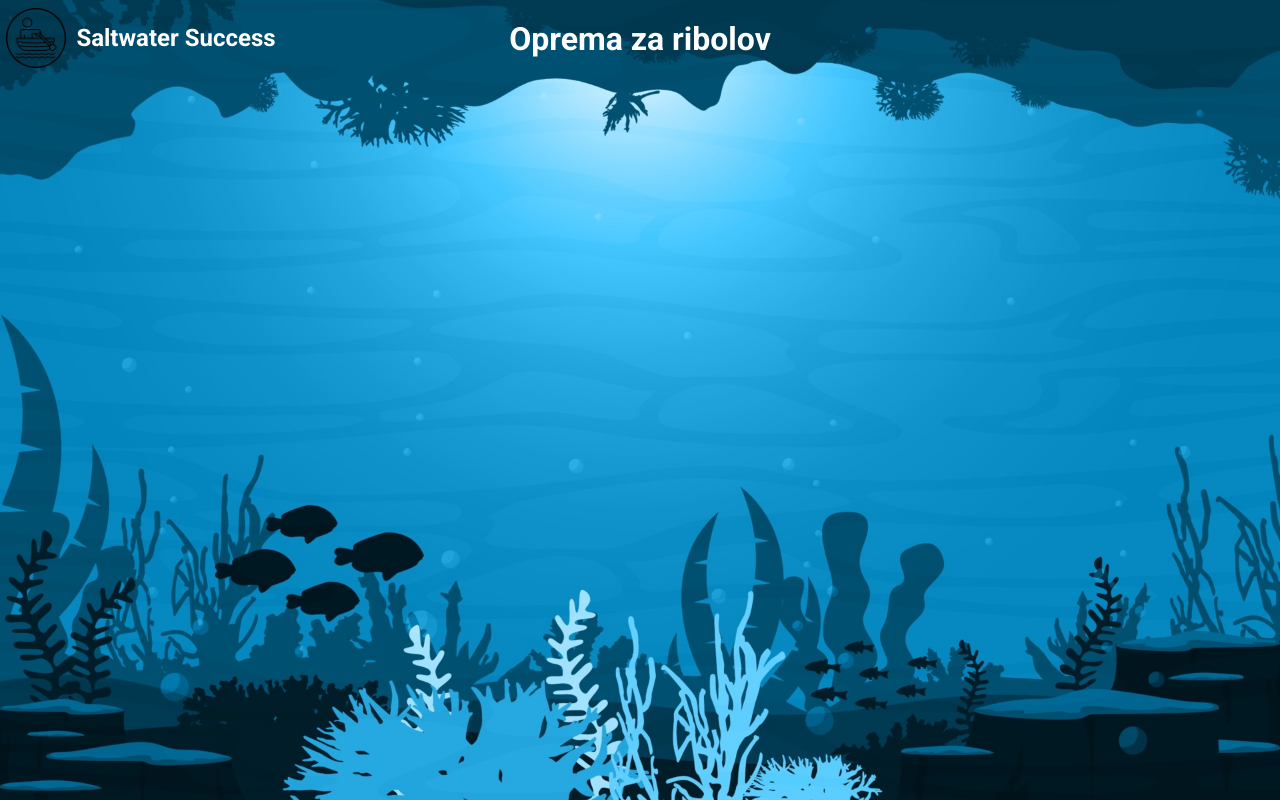
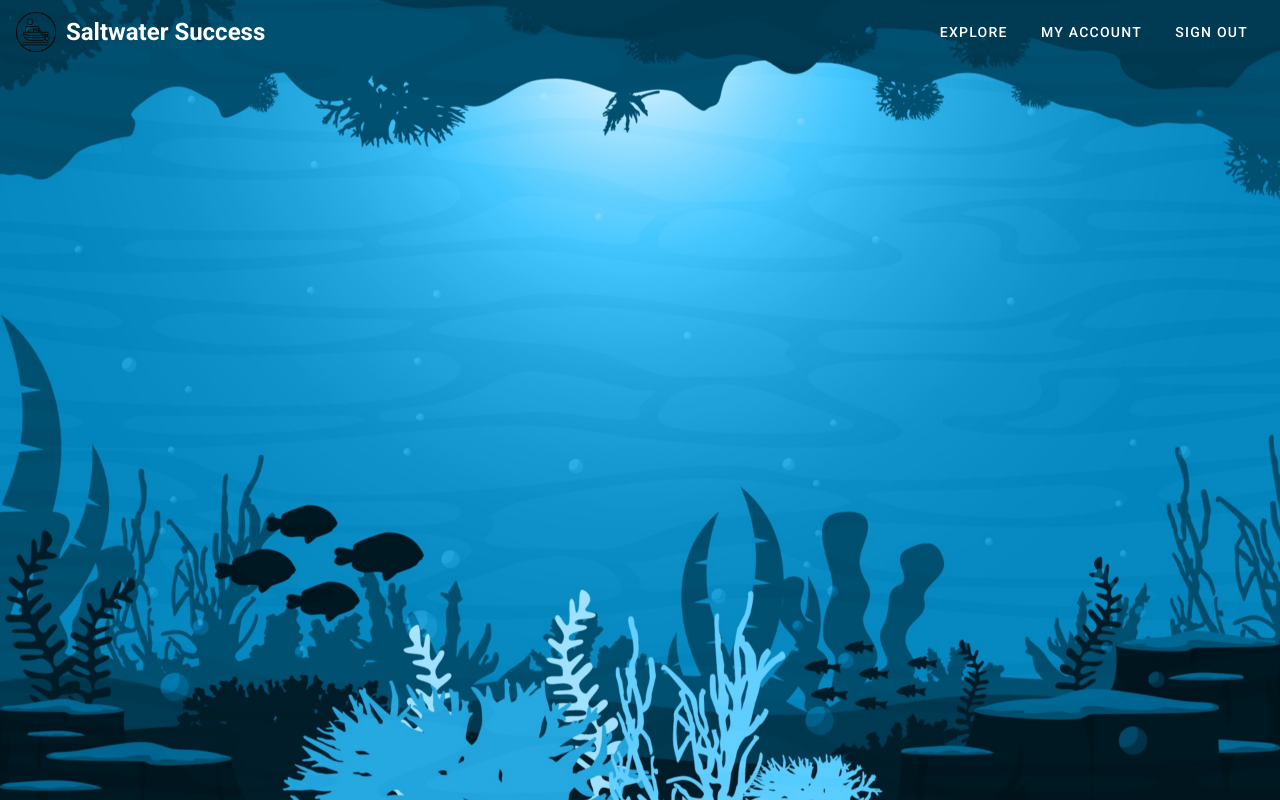
Before and after one commit to gregorkostic/saltwater-success, a Vue app: page /equipment in a window 1280 px wide. Built offline with nearby package versions, Linux system fonts and the light colour scheme.

Commit message:
Update 1.1.0

```diff
--- a/src/components/NavBar.vue
+++ b/src/components/NavBar.vue
@@ -1,55 +1,29 @@
 <template>
-  <v-app-bar app color="primary" dark>
-    <v-toolbar-title class="white--text">
-      <router-link to="/" class="white--text no-underline">
-        Saltwater Success
-      </router-link>
+  <v-app-bar app flat color="transparent">
+    <v-toolbar-title class="white--text logo-container">
+      <div class="white--text no-underline logo-link">
+        <img
+          src="../assets/fish_logo.png"
+          alt="Saltwater Success Logo"
+          class="logo-img"
+        />
+        <span class="logo-text">Saltwater Success</span>
+      </div>
     </v-toolbar-title>
     <v-spacer></v-spacer>
     <v-btn text>
-      <router-link to="/fish-info" class="white--text no-underline"
-        >Informacije o ribama</router-link
+      <router-link to="/home" class="white--text no-underline"
+        >Explore</router-link
       >
     </v-btn>
     <v-btn text>
-      <router-link to="/fishing-techniques" class="white--text no-underline"
-        >Tehnike ribolova</router-link
+      <router-link to="/my-account" class="white--text no-underline"
+        >My Account</router-link
       >
     </v-btn>
-    <v-btn text>
-      <router-link to="/fishing-schedule" class="white--text no-underline"
-        >Raspored ribolova</router-link
-      >
-    </v-btn>
-    <v-btn text>
-      <router-link to="/equipment" class="white--text no-underline"
-        >Oprema za ribolov</router-link
-      >
-    </v-btn>
-    <v-btn text>
-      <router-link to="/recipes" class="white--text no-underline"
-        >Recepti</router-link
-      >
-    </v-btn>
-    <v-btn text>
-      <router-link to="/user-experiences" class="white--text no-underline"
-        >Iskustva korisnika</router-link
-      >
-    </v-btn>
-    <v-btn text @click="signOut" class="sign-out"> Sign Out </v-btn>
+    <v-btn text @click="signOut" class="sign-out">Sign Out</v-btn>
   </v-app-bar>
 </template>
-
-<script>
-export default {
-  name: "NavBar",
-  methods: {
-    signOut() {
-      this.$router.push("/"); // Redirect to landing page
-    },
-  },
-};
-</script>
 
 <style scoped>
 .no-underline {
@@ -57,9 +31,26 @@ export default {
 }
 .v-btn {
   font-size: 0.9rem;
+  color: white !important;
 }
 .sign-out {
-  border-left: 1px solid rgba(255, 255, 255, 0.5);
   padding-left: 10px;
+  color: white !important;
+}
+.logo-container {
+  display: flex;
+  align-items: center;
+}
+.logo-link {
+  display: flex;
+  align-items: center;
+}
+.logo-img {
+  max-height: 40px;
+  margin-right: 10px;
+}
+.logo-text {
+  font-size: 1.5rem;
+  font-weight: bold;
 }
 </style>
--- a/src/router/index.js
+++ b/src/router/index.js
@@ -9,6 +9,7 @@ import FishingSchedule from "../views/FishingSchedule.vue";
 import Equipment from "../views/Equipment.vue";
 import Recipes from "../views/Recipes.vue";
 import UserExperiences from "../views/UserExperiences.vue";
+import MyAccount from "../views/MyAccount.vue"; // Import MyAccount.vue
 
 Vue.use(VueRouter);
 
@@ -63,6 +64,11 @@ const routes = [
     name: "user-experiences",
     component: UserExperiences,
   },
+  {
+    path: "/my-account",
+    name: "my-account",
+    component: MyAccount, // Add route for MyAccount.vue
+  },
 ];
 
 const router = new VueRouter({
--- a/src/views/Equipment.vue
+++ b/src/views/Equipment.vue
@@ -1,53 +1,35 @@
 <template>
-  <div class="info-container">
-    <div class="top-left-bar">
-      <img
-        src="../assets/fish_logo.png"
-        alt="Saltwater Success Logo"
-        class="info-logo"
-      />
-      <span class="logo-text">Saltwater Success</span>
+  <v-app>
+    <NavBar />
+    <div class="background">
+      <!-- v-container and v-row elements are removed to eliminate the cards -->
     </div>
-    <h1>Oprema za ribolov</h1>
-    <!-- Dodaj sadržaj o opremi ovdje -->
-  </div>
+  </v-app>
 </template>
 
 <script>
+import NavBar from "@/components/NavBar.vue";
+
 export default {
   name: "Equipment",
+  components: {
+    NavBar,
+  },
 };
 </script>
 
 <style scoped>
-.info-container {
+.background {
+  background-image: url(../assets/background.jpg) !important;
+  background-size: cover;
+  background-position: center;
+  height: 100vh;
+  width: 100%;
   display: flex;
   flex-direction: column;
   align-items: center;
+  justify-content: center;
+  text-align: center;
   padding: 20px;
-  background-image: url("../assets/background.jpg");
-  background-size: cover;
-  background-position: center;
-  min-height: 100vh;
-  color: white;
-  text-align: center;
-}
-
-.top-left-bar {
-  position: absolute;
-  top: 1%;
-  left: 0.5%;
-  display: flex;
-  align-items: center;
-}
-
-.info-logo {
-  max-height: 60px;
-  margin-right: 10px;
-}
-
-.logo-text {
-  font-size: 1.5rem;
-  font-weight: bold;
 }
 </style>
--- a/src/views/FishingTechniques.vue
+++ b/src/views/FishingTechniques.vue
@@ -1,53 +1,35 @@
 <template>
-  <div class="info-container">
-    <div class="top-left-bar">
-      <img
-        src="../assets/fish_logo.png"
-        alt="Saltwater Success Logo"
-        class="info-logo"
-      />
-      <span class="logo-text">Saltwater Success</span>
+  <v-app>
+    <NavBar />
+    <div class="background">
+      <!-- v-container and v-row elements are removed to eliminate the cards -->
     </div>
-    <h1>Tehnike ribolova</h1>
-    <!-- Dodaj sadržaj o tehnikama ribolova ovdje -->
-  </div>
+  </v-app>
 </template>
 
 <script>
+import NavBar from "@/components/NavBar.vue";
+
 export default {
   name: "FishingTechniques",
+  components: {
+    NavBar,
+  },
 };
 </script>
 
 <style scoped>
-.info-container {
+.background {
+  background-image: url(../assets/background.jpg) !important;
+  background-size: cover;
+  background-position: center;
+  height: 100vh;
+  width: 100%;
   display: flex;
   flex-direction: column;
   align-items: center;
+  justify-content: center;
+  text-align: center;
   padding: 20px;
-  background-image: url("../assets/background.jpg");
-  background-size: cover;
-  background-position: center;
-  min-height: 100vh;
-  color: white;
-  text-align: center;
-}
-
-.top-left-bar {
-  position: absolute;
-  top: 1%;
-  left: 0.5%;
-  display: flex;
-  align-items: center;
-}
-
-.info-logo {
-  max-height: 60px;
-  margin-right: 10px;
-}
-
-.logo-text {
-  font-size: 1.5rem;
-  font-weight: bold;
 }
 </style>
--- a/src/views/HomePage.vue
+++ b/src/views/HomePage.vue
@@ -1,14 +1,7 @@
 <template>
   <v-app>
+    <NavBar />
     <div class="background">
-      <div class="top-left-bar">
-        <img
-          src="../assets/fish_logo.png"
-          alt="Saltwater Success Logo"
-          class="logo"
-        />
-        <span class="logo-text">Saltwater Success</span>
-      </div>
       <div class="content">
         <h1>Dobrodošli u Saltwater Success</h1>
         <p>Vaš izvor za sve informacije o ribolovu.</p>
@@ -108,8 +101,13 @@
 </template>
 
 <script>
+import NavBar from "@/components/NavBar.vue";
+
 export default {
   name: "HomePage",
+  components: {
+    NavBar,
+  },
 };
 </script>
 
@@ -126,25 +124,6 @@ export default {
   justify-content: center;
   text-align: center;
   padding: 20px;
-}
-
-.top-left-bar {
-  position: absolute;
-  top: 1%;
-  left: 0.5%;
-  display: flex;
-  align-items: center;
-  color: white;
-}
-
-.logo {
-  max-height: 60px;
-  margin-right: 10px;
-}
-
-.logo-text {
-  font-size: 1.5rem;
-  font-weight: bold;
 }
 
 .content {
--- a/src/views/LandingPage.vue
+++ b/src/views/LandingPage.vue
@@ -49,15 +49,15 @@ export default {
 
 .top-left-bar {
   position: absolute;
-  top: 1%;
-  left: 0.5%;
+  top: 1.3%;
+  left: 0.84%;
   display: flex;
   align-items: center;
   color: white;
 }
 
 .logo {
-  max-height: 60px;
+  max-height: 40px;
   margin-right: 10px;
 }
 
--- a/src/views/Login.vue
+++ b/src/views/Login.vue
@@ -176,15 +176,15 @@ export default {
 
 .top-left-bar {
   position: absolute;
-  top: 1%;
-  left: 0.5%;
+  top: 1.3%;
+  left: 0.84%;
   display: flex;
   align-items: center;
   color: white;
 }
 
 .login-logo {
-  max-height: 60px;
+  max-height: 40px;
   margin-right: 10px;
 }
 
--- /dev/null
+++ b/src/views/MyAccount.vue
@@ -0,0 +1,35 @@
+<template>
+  <v-app>
+    <NavBar />
+    <div class="background">
+      <!-- v-container and v-row elements are removed to eliminate the cards -->
+    </div>
+  </v-app>
+</template>
+
+<script>
+import NavBar from "@/components/NavBar.vue";
+
+export default {
+  name: "MyAccount",
+  components: {
+    NavBar,
+  },
+};
+</script>
+
+<style scoped>
+.background {
+  background-image: url(../assets/background.jpg) !important;
+  background-size: cover;
+  background-position: center;
+  height: 100vh;
+  width: 100%;
+  display: flex;
+  flex-direction: column;
+  align-items: center;
+  justify-content: center;
+  text-align: center;
+  padding: 20px;
+}
+</style>
--- a/src/views/Recipes.vue
+++ b/src/views/Recipes.vue
@@ -1,53 +1,35 @@
 <template>
-  <div class="info-container">
-    <div class="top-left-bar">
-      <img
-        src="../assets/fish_logo.png"
-        alt="Saltwater Success Logo"
-        class="info-logo"
-      />
-      <span class="logo-text">Saltwater Success</span>
+  <v-app>
+    <NavBar />
+    <div class="background">
+      <!-- v-container and v-row elements are removed to eliminate the cards -->
     </div>
-    <h1>Recepti</h1>
-    <!-- Dodaj sadržaj o receptima ovdje -->
-  </div>
+  </v-app>
 </template>
 
 <script>
+import NavBar from "@/components/NavBar.vue";
+
 export default {
   name: "Recipes",
+  components: {
+    NavBar,
+  },
 };
 </script>
 
 <style scoped>
-.info-container {
+.background {
+  background-image: url(../assets/background.jpg) !important;
+  background-size: cover;
+  background-position: center;
+  height: 100vh;
+  width: 100%;
   display: flex;
   flex-direction: column;
   align-items: center;
+  justify-content: center;
+  text-align: center;
   padding: 20px;
-  background-image: url("../assets/background.jpg");
-  background-size: cover;
-  background-position: center;
-  min-height: 100vh;
-  color: white;
-  text-align: center;
-}
-
-.top-left-bar {
-  position: absolute;
-  top: 1%;
-  left: 0.5%;
-  display: flex;
-  align-items: center;
-}
-
-.info-logo {
-  max-height: 60px;
-  margin-right: 10px;
-}
-
-.logo-text {
-  font-size: 1.5rem;
-  font-weight: bold;
 }
 </style>
--- a/src/views/SignUp.vue
+++ b/src/views/SignUp.vue
@@ -179,15 +179,15 @@ export default {
 
 .top-left-bar {
   position: absolute;
-  top: 1%;
-  left: 0.5%;
+  top: 1.3%;
+  left: 0.84%;
   display: flex;
   align-items: center;
   color: white;
 }
 
 .login-logo {
-  max-height: 60px;
+  max-height: 40px;
   margin-right: 10px;
 }
 
--- a/src/views/UserExperiences.vue
+++ b/src/views/UserExperiences.vue
@@ -1,53 +1,35 @@
 <template>
-  <div class="info-container">
-    <div class="top-left-bar">
-      <img
-        src="../assets/fish_logo.png"
-        alt="Saltwater Success Logo"
-        class="info-logo"
-      />
-      <span class="logo-text">Saltwater Success</span>
+  <v-app>
+    <NavBar />
+    <div class="background">
+      <!-- v-container and v-row elements are removed to eliminate the cards -->
     </div>
-    <h1>Iskustva korisnika</h1>
-    <!-- Dodaj sadržaj o iskustvima korisnika ovdje -->
-  </div>
+  </v-app>
 </template>
 
 <script>
+import NavBar from "@/components/NavBar.vue";
+
 export default {
   name: "UserExperiences",
+  components: {
+    NavBar,
+  },
 };
 </script>
 
 <style scoped>
-.info-container {
+.background {
+  background-image: url(../assets/background.jpg) !important;
+  background-size: cover;
+  background-position: center;
+  height: 100vh;
+  width: 100%;
   display: flex;
   flex-direction: column;
   align-items: center;
+  justify-content: center;
+  text-align: center;
   padding: 20px;
-  background-image: url("../assets/background.jpg");
-  background-size: cover;
-  background-position: center;
-  min-height: 100vh;
-  color: white;
-  text-align: center;
-}
-
-.top-left-bar {
-  position: absolute;
-  top: 1%;
-  left: 0.5%;
-  display: flex;
-  align-items: center;
-}
-
-.info-logo {
-  max-height: 60px;
-  margin-right: 10px;
-}
-
-.logo-text {
-  font-size: 1.5rem;
-  font-weight: bold;
 }
 </style>
```
Also changed, not shown: src/views/FishInfo.vue (+8 -27 lines).
